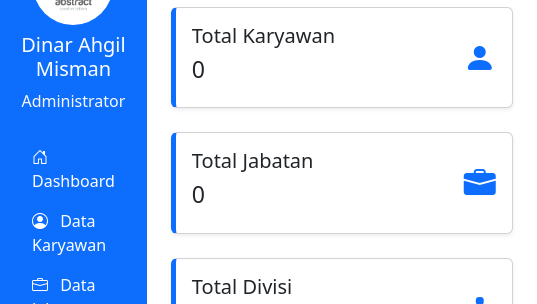
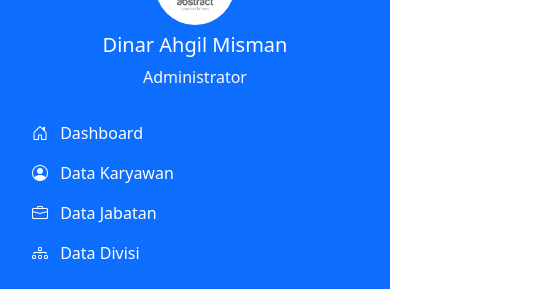
Before and after one commit to diinarr/UTS, a plain HTML site: page index.html in a window 390 px wide. Shown: the part 127-431 px from the top of the page, 537 px wide, since content can reach past the window. Drawn offline with nearby package versions, Linux system fonts and the light colour scheme.

Commit message:
Update index.html

```diff
--- a/index.html
+++ b/index.html
@@ -7,6 +7,9 @@
     <link href="https://cdn.jsdelivr.net/npm/bootstrap@5.3.0/dist/css/bootstrap.min.css" rel="stylesheet">
     <link rel="stylesheet" href="https://cdn.jsdelivr.net/npm/bootstrap-icons@1.8.1/font/bootstrap-icons.css">
     <style>
+        * {
+            box-sizing: border-box;
+        }
         .profile-image {
             width: 80px;
             height: 80px;
@@ -19,6 +22,27 @@
         .card .card-body .stat-icon {
             font-size: 2rem;
             color: #0d6efd;
+        }
+        .d-flex {
+            width: 100%;
+        }
+        .container-fluid {
+            padding: 0;
+        }
+        .bg-primary {
+            width: 250px;
+            min-height: 100vh;
+        }
+
+        /* Aturan CSS Responsif untuk Layar Kecil */
+        @media (max-width: 768px) {
+            .d-flex {
+                flex-direction: column;
+            }
+            .bg-primary {
+                width: 100%;
+                min-height: auto;
+            }
         }
     </style>
 </head>
@@ -33,7 +57,7 @@
 
 <div class="d-flex">
     <!-- Sidebar -->
-    <div class="bg-primary text-white p-3" style="width: 250px; min-height: 100vh;">
+    <div class="bg-primary text-white p-3">
         <div class="text-center mb-4">
             <img src="deng2.jpeg" alt="Admin Profile" class="profile-image mb-2">
             <h5 class="text-white">Dinar Ahgil Misman</h5>
```
